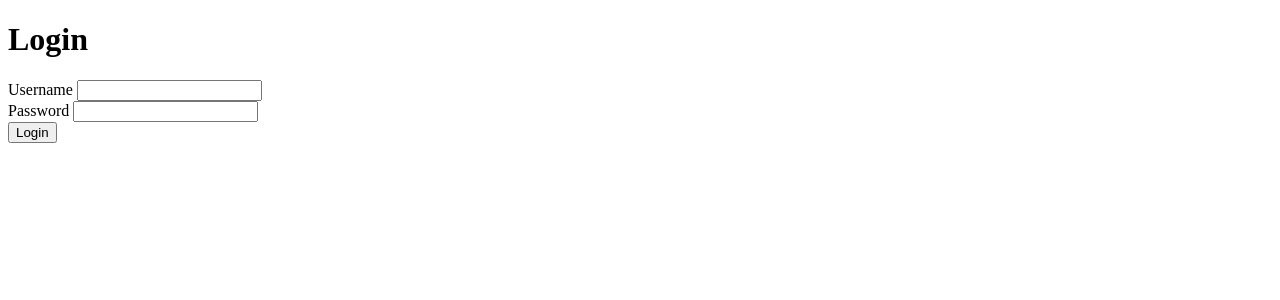
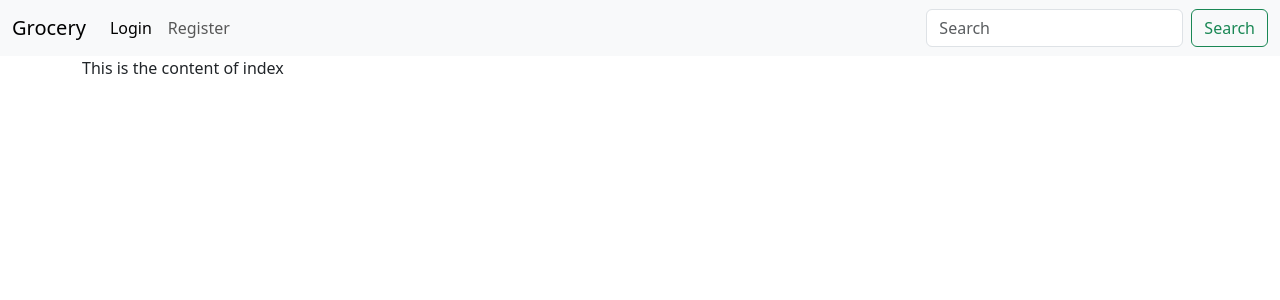
Before and after one commit to raushan-62/Grocery_store, a Flask app: page / in a window 1280 px wide. Shown: the top 300 px of the page. Run offline with Flask 3, Linux system fonts and the light colour scheme.

Commit message:
Updates of day 2

```diff
--- a/app.py
+++ b/app.py
@@ -1,10 +1,10 @@
 from flask import Flask, render_template
+
 app = Flask(__name__)
 
-@app.route('/')
-def index():
-    name = 'Raushan'
-    return render_template('index.html',name = name)
+import config
+import routes
+
 
 if __name__ == '__main__':
     app.run(debug = True)
--- /dev/null
+++ b/routes.py
@@ -0,0 +1,14 @@
+from flask import render_template
+from app import app
+
+@app.route('/')
+def index():
+    return render_template('index.html')
+
+@app.route('/login')
+def login():
+    return render_template('login.html')
+
+@app.route('/register')
+def register():
+    return render_template('register.html')
--- a/templates/index.html
+++ b/templates/index.html
@@ -1,26 +1,6 @@
-<!DOCTYPE html>
-<html lang="en">
-<head>
-    <meta charset="UTF-8">
-    <meta name="viewport" content="width=device-width, initial-scale=1.0">
-    <title>Grocery</title>
-</head>
-<body>
-    <h1>Login
-    </h1>
-    <form action="/dashboard" class="myform">
-        <div class = 'form-group'>
-            <label for = 'username'> Username</label>
-            <input type = 'text' id = 'username' name = 'username' required>
-        </div>
-        <div class = 'form-group'>
-            <label for = 'password'> Password</label>
-            <input type = 'password' id = 'password' name = 'password' required>
-        </div>
-        <div class = 'form-group'>
-            <input type ='submit' value = 'Login'>
+{% extends 'layout.html' %}
 
-        </div>
-    </form>
-</body>
-</html>
+{% block content %}
+    This is the content of index
+
+{% endblock %}
--- /dev/null
+++ b/templates/layout.html
@@ -0,0 +1,30 @@
+<!DOCTYPE html>
+<html lang="en">
+<head>
+    <meta charset="UTF-8">
+    <meta name="viewport" content="width=device-width, initial-scale=1.0">
+    <title>
+        {% block title %}
+             Grocery Shop
+        {% endblock %}
+    </title>
+    {% block style %}
+    <link href="https://cdn.jsdelivr.net/npm/bootstrap@5.3.3/dist/css/bootstrap.min.css" rel="stylesheet" integrity="sha384-QWTKZyjpPEjISv5WaRU9OFeRpok6YctnYmDr5pNlyT2bRjXh0JMhjY6hW+ALEwIH" crossorigin="anonymous">
+
+    {% endblock %}
+</head>
+<body>
+    {% include 'navbar.html'   %}
+    <div class="container">
+    {% block content %}
+
+    {% endblock %}
+    </div>
+
+    {% block script %}
+
+    {% endblock %}
+    <script src="https://cdn.jsdelivr.net/npm/bootstrap@5.3.3/dist/js/bootstrap.bundle.min.js" integrity="sha384-YvpcrYf0tY3lHB60NNkmXc5s9fDVZLESaAA55NDzOxhy9GkcIdslK1eN7N6jIeHz" crossorigin="anonymous"></script>
+
+</body>
+</html>
--- /dev/null
+++ b/templates/navbar.html
@@ -0,0 +1,22 @@
+<nav class="navbar navbar-expand-lg bg-body-tertiary">
+    <div class="container-fluid">
+      <a class="navbar-brand" href="#">Grocery</a>
+      <button class="navbar-toggler" type="button" data-bs-toggle="collapse" data-bs-target="#navbarSupportedContent" aria-controls="navbarSupportedContent" aria-expanded="false" aria-label="Toggle navigation">
+        <span class="navbar-toggler-icon"></span>
+      </button>
+      <div class="collapse navbar-collapse" id="navbarSupportedContent">
+        <ul class="navbar-nav me-auto mb-2 mb-lg-0">
+          <li class="nav-item">
+            <a class="nav-link active" aria-current="page" href="{{url_for('login')}}">Login</a>
+          </li>
+          <li class="nav-item">
+            <a class="nav-link" href="{{url_for('register')}}">Register</a>
+          </li>
+        </ul>
+        <form class="d-flex" role="search">
+          <input class="form-control me-2" type="search" placeholder="Search" aria-label="Search">
+          <button class="btn btn-outline-success" type="submit">Search</button>
+        </form>
+      </div>
+    </div>
+  </nav>
```
Also changed, not shown: config.py (added, +8 -0 lines), models.py (added, +51 -0 lines), templates/login.html (added, +26 -0 lines), templates/register.html (added, +33 -0 lines), 1 other file.
